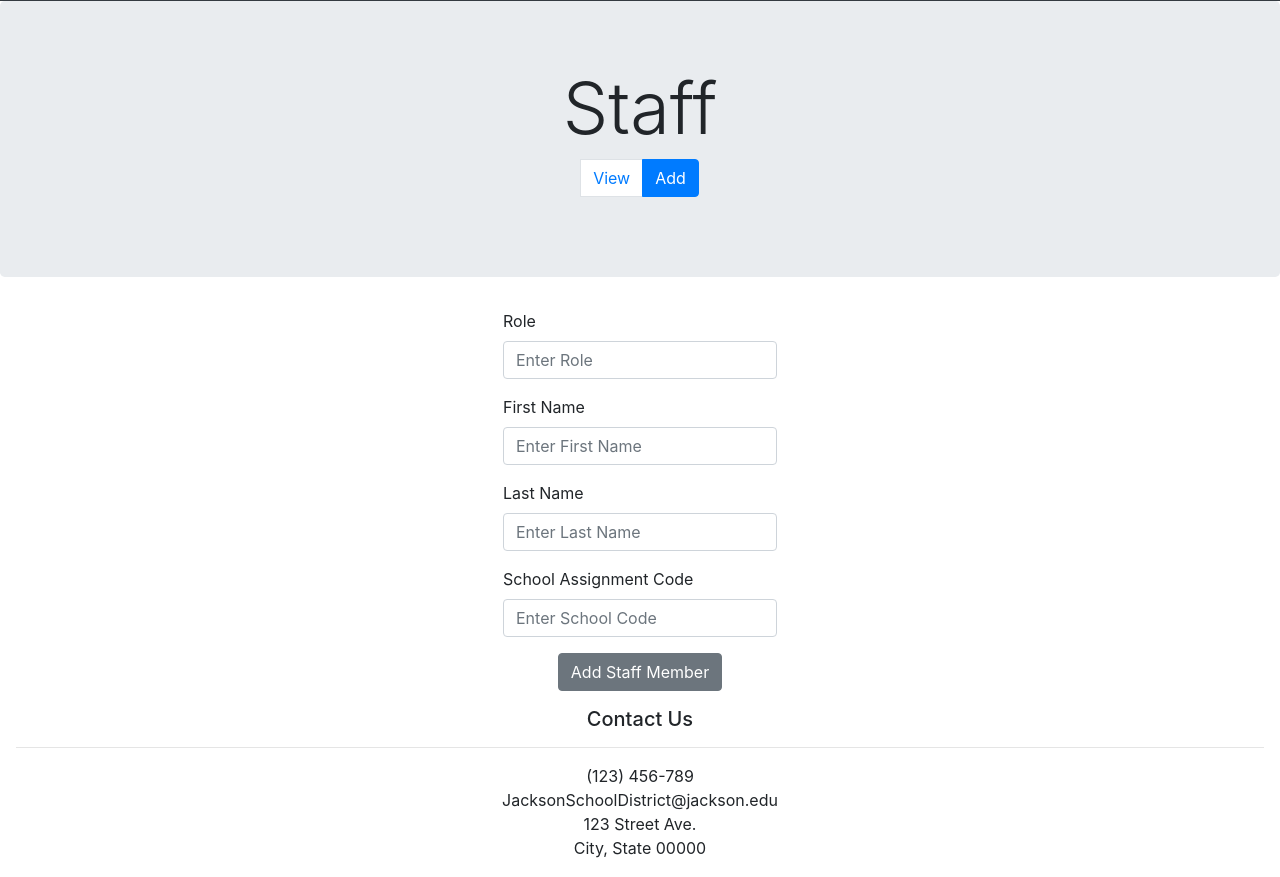
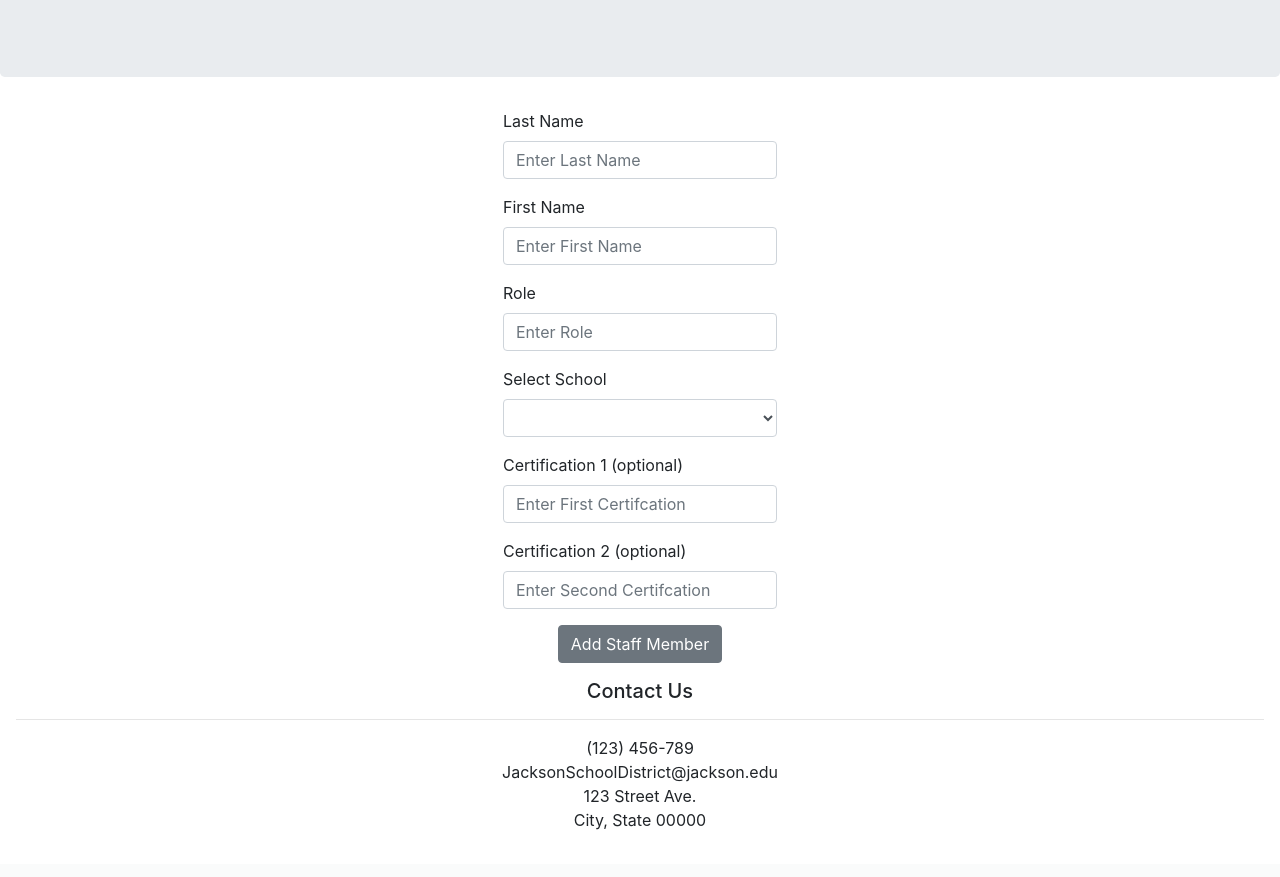
Before and after one commit to adamclayman/mocksis, a Flask app: page /staffadd in a window 1280 px wide. Shown: the part 325-1202 px from the top of the page. After the commit the page ends 1155 px from the top, so only its background shows below. Run offline with Flask 2, Linux system fonts and the light colour scheme; lists and menus that the app fills with data are empty; some libraries are stand-ins or nearby versions.

Commit message:
Updated references and links to active Webapp in OSU network. Added functioning form elements. Updated html to jinja template.

```diff
--- a/Mock_School_Information_Application/templates/staffadd.html
+++ b/Mock_School_Information_Application/templates/staffadd.html
@@ -8,13 +8,14 @@
 		<!-- Bootstrap default CSS-->
 		<link rel="stylesheet" href="https://stackpath.bootstrapcdn.com/bootstrap/4.3.1/css/bootstrap.min.css" integrity="sha384-ggOyR0iXCbMQv3Xipma34MD+dH/1fQ784/j6cY/iJTQUOhcWr7x9JvoRxT2MZw1T" crossorigin="anonymous">
 		<!-- Jackckson School District Application specific CSS Stylesheet-->
-		<link href="style.css" rel="stylesheet">
+		<link href="/static/stylesheets/style.css" rel="stylesheet">
+	</head>
 	<body>
 		<!--Top Navigation Responsive Full-Width/Sticky to Top-->
 		<nav class="navbar navbar-expand-md navbar-dark bg-dark sticky-top">
 			<div class="container-fluid">
 				<!--Top Left Nav School Logo-->
-				<a class="navbar-brand" href="index.html"><img src="img/JacksonLogo.png"></a>
+				<a class="navbar-brand" href="http://flip3.engr.oregonstate.edu:8368/"><img src="/static/images/JacksonLogo.png"></a>
 				<!--Collapsable Navbar Menu Button/Toggler when screenwidth is small-->
 				<button class="navbar-toggler" type="button" data-toggle="collapse" data-target="#navbarResponsive">
 					<span class="navbar-toggler-icon"></span>
@@ -25,31 +26,31 @@
 					<ul class="navbar-nav ml-auto">
 						<!--Add/Remove "active" class based on which page is currently being viewed by the user-->
 						<li class="nav-item">
-							<a class="nav-link" href="index.html">Home</a>
+							<a class="nav-link" href="http://flip3.engr.oregonstate.edu:8368/">Home</a>
 						</li>
 
             			<!--School Link-->
             			<li class="nav-item">
-              				<a class="nav-link" href="schools.html">Schools</a>
+              				<a class="nav-link" href="http://flip3.engr.oregonstate.edu:8368/schools">Schools</a>
             			</li>
 
             			<!--Students Link-->
             			<li class="nav-item">
-             				<a class="nav-link" href="students.html">Students</a>
+             				<a class="nav-link" href="http://flip3.engr.oregonstate.edu:8368/students">Students</a>
             			</li>
 
             			<!--Staff Link ACTIVE-->
             			<li class="nav-item">
-              				<a class="nav-link active" href="staff.html">Staff</a>
+              				<a class="nav-link active" href="http://flip3.engr.oregonstate.edu:8368/staff">Staff</a>
             			</li>
 
             			<!--Classes Link-->
             			<li class="nav-item">
-              				<a class="nav-link" href="classes.html">Classes</a>
+              				<a class="nav-link" href="http://flip3.engr.oregonstate.edu:8368/classes">Classes</a>
             			</li>
           				<!--Staff_Class Link-->
             			<li class="nav-item">
-              				<a class="nav-link" href="classstaff.html">Assign Class/Staff</a>
+              				<a class="nav-link" href="http://flip3.engr.oregonstate.edu:8368/classstaff">Assign Class/Staff</a>
             			</li>
 					</ul>
 				</div>
@@ -65,11 +66,11 @@
 				<ul class="pagination">
 					<li class="page-item disabled">
 					<li class="page-item" aria-current="page">
-					    <a class="page-link" href="staff.html">View<span class="sr-only"></span></a>
+					    <a class="page-link" href="http://flip3.engr.oregonstate.edu:8368/staff">View<span class="sr-only"></span></a>
 					</li>
 
 					<li class="page-item active" aria-current="page">
-					     <a class="page-link" href="staffadd.html">Add<span class="sr-only">(current)</span></a>
+					     <a class="page-link" href="http://flip3.engr.oregonstate.edu:8368/staffadd">Add<span class="sr-only">(current)</span></a>
 					</li>
 				</ul>
 			</nav>
@@ -81,25 +82,40 @@
     <div class="container h-100">
       <div class="row h-100 justify-content-center align-items-center">
 
-        <form role="form">
-          <label for="StaffRoleCode">Role</label>
+        <form role="form" action="http://flip3.engr.oregonstate.edu:8368/staffadd" method="POST">
+
+          <label for="StaffLastName">Last Name</label>
           <div class="form-group form-inline">
-            <input type="StaffRoleCode" class="form-control" id="StaffRole" placeholder="Enter Role">
+            <input type="StaffLastName" class="form-control" id="StaffLastName" placeholder="Enter Last Name" name="StaffLastNameInput">
           </div>
 
           <label for="StaffFirstName">First Name</label>
           <div class="form-group form-inline">
-            <input type="StaffFirstName" class="form-control" id="StaffFirstName" placeholder="Enter First Name">
+            <input type="StaffFirstName" class="form-control" id="StaffFirstName" placeholder="Enter First Name" name="StaffFirstNameInput">
           </div>
 
-          <label for="StaffLastName">Last Name</label>
+          <label for="StaffRoleCode">Role</label>
           <div class="form-group form-inline">
-            <input type="StaffLastName" class="form-control" id="StaffLastName" placeholder="Enter Last Name">
+            <input type="StaffRoleCode" class="form-control" id="StaffRole" placeholder="Enter Role" name="StaffRoleInput">
           </div>
 
-          <label for="StaffRoleCode">School Assignment Code</label>
+		  <div class="form-group">
+		    <label for="exampleFormControlSelect1">Select School</label>
+		    <select class="form-control" id="exampleFormControlSelect1" name="StaffSchoolIDInput">
+		      {% for s in Schools %}
+		      <option value="{{s[0]}}">{{s[1]}}</option>
+		      {% endfor %}
+		    </select>
+		   </div>
+
+          <label for="StaffCertification1">Certification 1 (optional)</label>
           <div class="form-group form-inline">
-            <input type="StaffAssignmentCode" class="form-control" id="StaffAssignmentCode" placeholder="Enter School Code">
+            <input type="StaffCertification1" class="form-control" id="StaffCertification1" placeholder="Enter First Certifcation" name="StaffCertification1Input">
+          </div>
+
+          <label for="StaffCertification2">Certification 2 (optional)</label>
+          <div class="form-group form-inline">
+            <input type="StaffCertification2" class="form-control" id="StaffCertification2" placeholder="Enter Second Certifcation" name="StaffCertification2Input">
           </div>
 
           <div class="row h-100 justify-content-center align-items-center">
```
